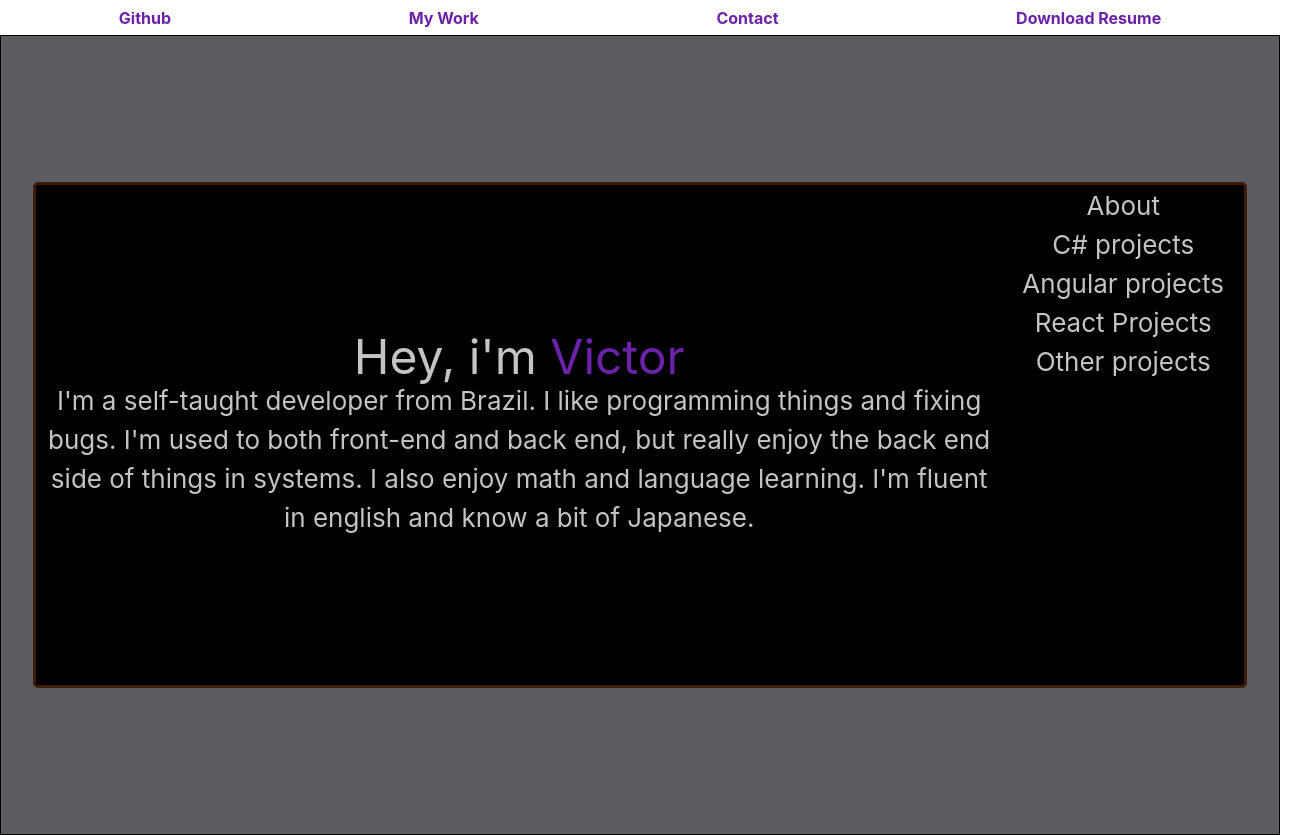
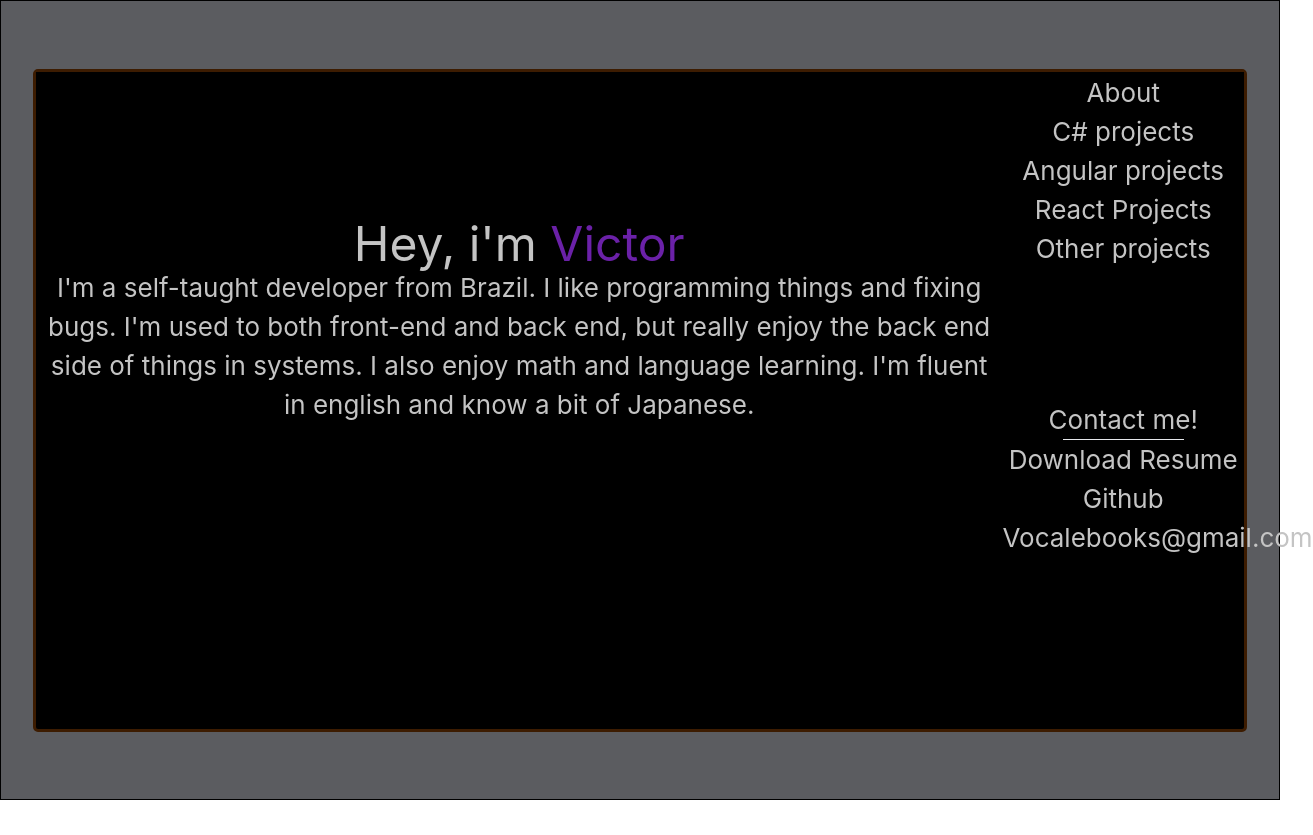
Before and after one commit to VocalNight/VocalNight.github.io, a React (Create React App) app: page / in a window 1280 px wide. Shown: the whole page, 1313 px wide, since content can reach past the window. After the commit the page ends 800 px from the top, so only its background shows below. Built offline with nearby package versions, Linux system fonts and the light colour scheme.

Commit message:
made a lot of improvements to css and general html. Just need to add finishing touches

```diff
--- a/src/App.css
+++ b/src/App.css
@@ -17,7 +17,6 @@
   display: grid;
   border: 3px solid rgb(61, 28, 1);
   border-radius: 5px;
-  min-height: 100%;
   width: 95%;
   grid-template-columns: 80% 20%;
   grid-template-rows: 50% 50%;
@@ -36,6 +35,14 @@
   display: flex;
   flex-direction: column;
 
+}
+
+.ContactInfo {
+  grid-column-start: 2;
+  grid-row-start: 2;
+  font-size: calc(10px + 2vmin);
+  display: flex;
+  flex-direction: column;
 }
 
 .cards {
@@ -71,7 +78,7 @@
 .headerProjects {
   border: 1px solid black;
   font-size: calc(10px + 2vmin);
-  flex-grow: 3;
+
 }
 
 .App-link {
--- a/src/App.js
+++ b/src/App.js
@@ -22,18 +22,17 @@ function App() {
 
   return (
     <div className="App" >
-      <nav style={{ display: 'flex', flex: 1, justifyContent: 'flex-end', alignItems: 'center', height: '35px' }} className='text-purple-800 font-bold '>
+      {/*<nav style={{ display: 'flex', flex: 1, justifyContent: 'flex-end', alignItems: 'center', height: '35px' }} className='text-purple-800 font-bold '>
         <div>
 
         </div>
         <div style={{ display: 'flex', flex: 1, justifyContent: 'space-around' }}>
           <a href='https://github.com/VocalNight'>Github</a>
-          <a href='#projects'>My Work</a>
           <a href='#contact'>Contact</a>
           <a href={cv} download="cv.pdf">
             <button>Download Resume</button></a>
         </div>
-      </nav>
+      </nav>*/}
       <div className="App-header">
         <div className='mainGrid bg-black'>
          {projectList.length == 0 &&
@@ -42,11 +41,19 @@ function App() {
           {projectList.length > 0 &&
           <ProjectView projects={projectList}></ProjectView>}
           <div className='headerProjects'>
-          <button onClick={() => ShowProjects([])}>About</button>
+            <button onClick={() => ShowProjects([])}>About</button>
             <button onClick={() => ShowProjects(consoleProjects)}>C# projects</button>
             <button onClick={() => ShowProjects(angularProjects)}>Angular projects</button>
             <button onClick={() => ShowProjects(reactProjects)}>React Projects</button>
             <button onClick={() => ShowProjects(laravelProjects)}>Other projects</button>
+          </div>
+          <div className='ContactInfo'>
+            <div>Contact me!</div>
+            <hr style={{width:"50%", marginLeft:"auto", marginRight:"auto"}}></hr>
+            <a href={cv} download="cv.pdf">
+            <button>Download Resume</button></a>
+            <a href='https://github.com/VocalNight' target="_blank">Github</a>
+            <div>Vocalebooks@gmail.com</div>
           </div>
         </div>
 
--- a/src/Components/ProjectCard.js
+++ b/src/Components/ProjectCard.js
@@ -2,7 +2,7 @@ export default function ProjectCard({ project }) {
 
     return (
         <>
-            <a href={project.link}> <div className='cards border-solid border-2 m-2 size-52 shadow-md p-1'>
+            <a href={project.link} target="_blank"> <div className='cards border-solid border-2 m-2 size-52 shadow-md p-1'>
 
                 <div>
                     {project.image}
--- a/src/Components/ProjectView.js
+++ b/src/Components/ProjectView.js
@@ -5,7 +5,7 @@ export default function ProjectView({projects}) {
     return(
         <>
             <div
-              style={{ padding: '3px', display: 'flex', flex: 1, flexDirection: 'row', flexWrap: 'wrap', minHeight: '500px' }}>
+              style={{ padding: '3px', display: 'flex', flex: 1, flexDirection: 'row', flexWrap: 'wrap', justifyContent: "center", alignItems: "center", minHeight: '500px' }}>
               {projects.map((project, index) => {
                 return (
                   <ProjectCard project={project}></ProjectCard>
```
